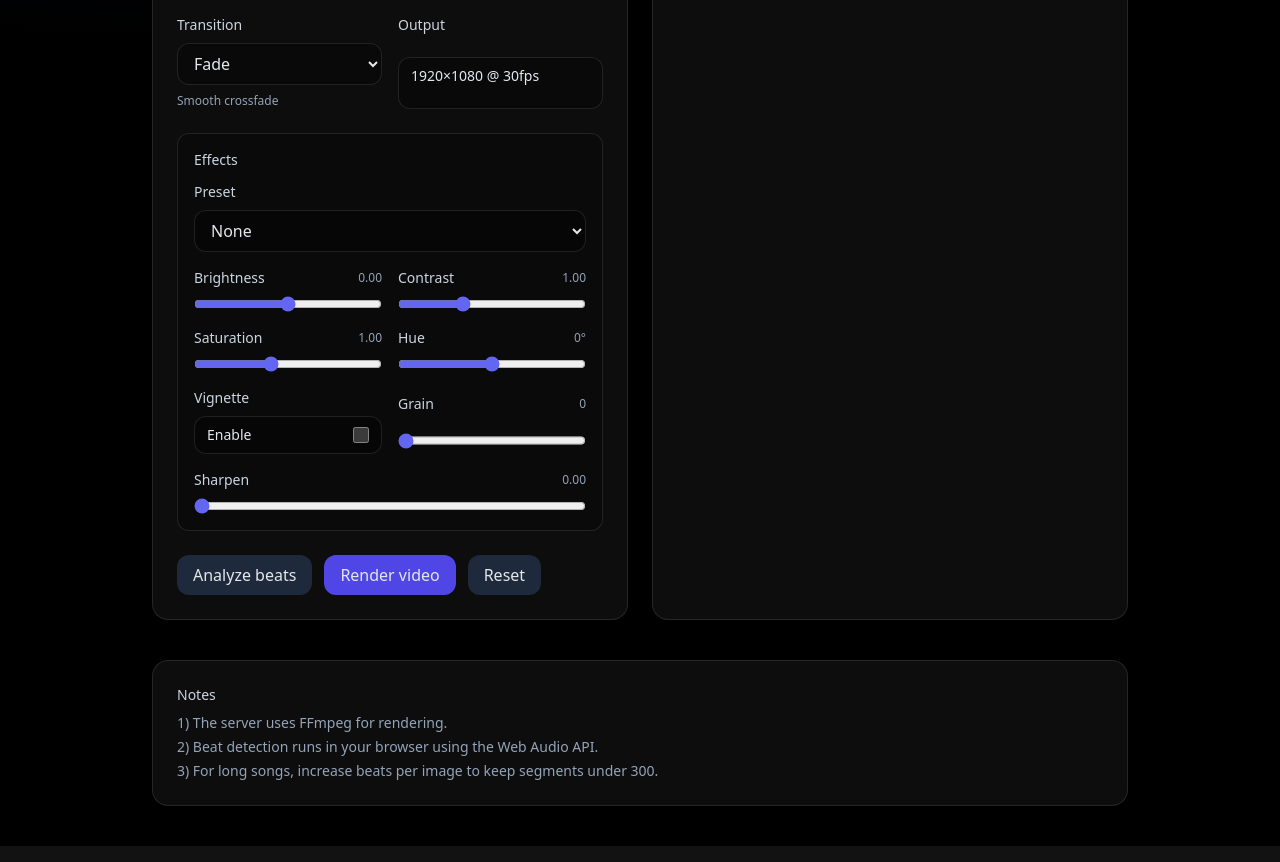
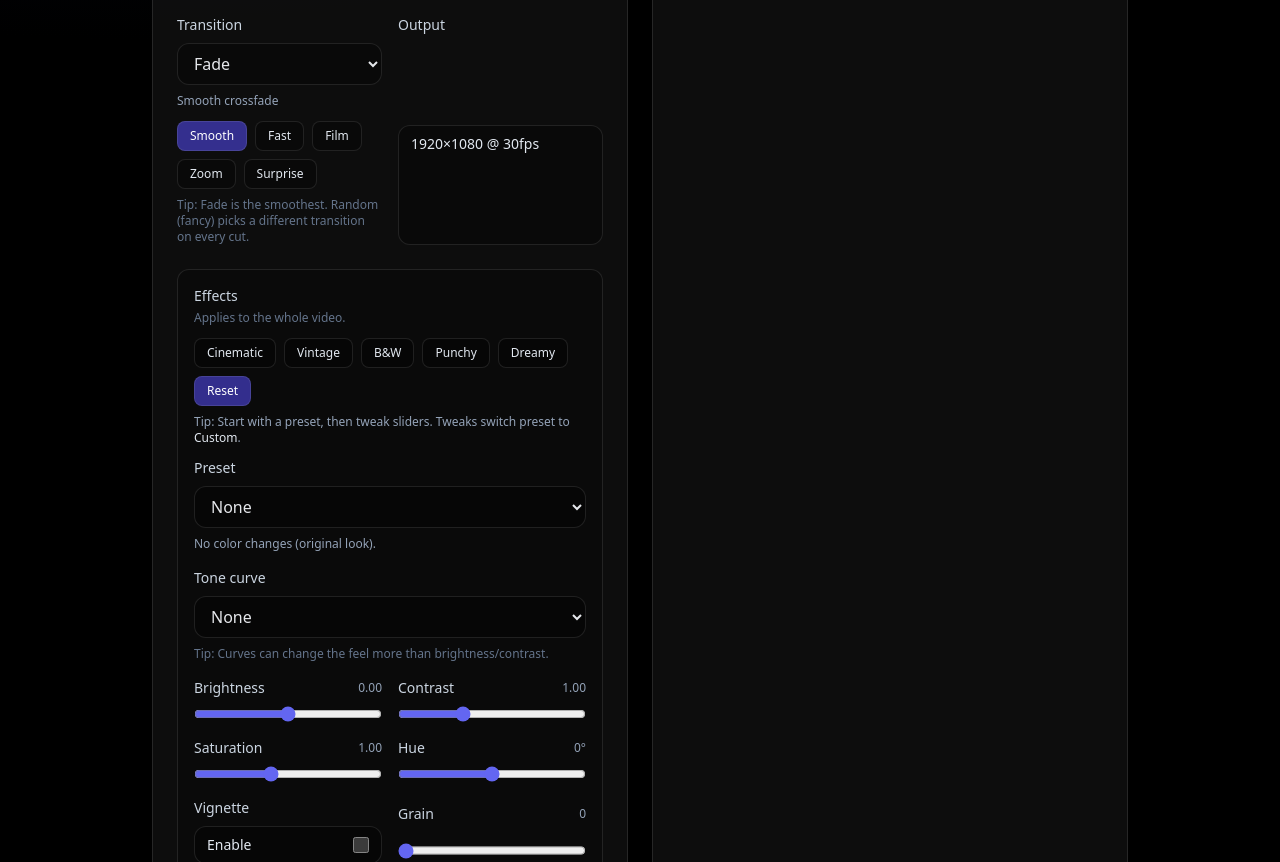
Before and after one commit to omkard267/BeatSync_video, a React (Vite) app in the folder client/: page / in a window 1280 px wide. Shown: the part 760-1622 px from the top of the page. Built offline with nearby package versions, Linux system fonts and the light colour scheme.

Commit message:
feat: Initial project setup for deployment

```diff
--- a/client/src/App.jsx
+++ b/client/src/App.jsx
@@ -227,6 +227,29 @@ function effectPresetValues(name) {
   return EFFECT_PRESETS[key] || EFFECT_PRESETS.none;
 }
 
+const EFFECT_PRESET_NOTES = {
+  none: 'No color changes (original look).',
+  cinematic: 'Higher contrast + subtle sharpen. Great for a clean "pro" look.',
+  vintage: 'Film-like look with vignette + grain.',
+  bw: 'Black & white (saturation = 0).',
+  punchy: 'Strong contrast + high saturation (sports / dance).',
+  dreamy: 'Soft + brighter look (romantic / chill).',
+  custom: 'Custom settings (you tweaked the sliders).',
+};
+
+function effectPresetNote(name) {
+  const key = typeof name === 'string' ? name.trim() : '';
+  return EFFECT_PRESET_NOTES[key] || '';
+}
+
+const TRANSITION_QUICK_PICKS = [
+  { label: 'Smooth', value: 'fade' },
+  { label: 'Fast', value: 'fadefast' },
+  { label: 'Film', value: 'dissolve' },
+  { label: 'Zoom', value: 'zoomin' },
+  { label: 'Surprise', value: 'random_fancy' },
+];
+
 export default function App() {
   const [title, setTitle] = useState('BeatSync Edit');
   const [audioFile, setAudioFile] = useState(null);
@@ -247,6 +270,44 @@ export default function App() {
   const [noise, setNoise] = useState(0);
   const [sharpen, setSharpen] = useState(0);
   const [curves, setCurves] = useState('none');
+
+  function applyEffectsPreset(next) {
+    const v = effectPresetValues(next);
+    setEffectsPreset(next);
+    setBrightness(v.brightness);
+    setContrast(v.contrast);
+    setSaturation(v.saturation);
+    setHue(v.hue);
+    setVignette(Boolean(v.vignette));
+    setNoise(v.noise);
+    setSharpen(v.sharpen);
+    setCurves(v.curves);
+  }
+
+  function markEffectsCustom() {
+    setEffectsPreset((p) => (p === 'custom' ? p : 'custom'));
+  }
+
+  function setEffectNumber(setter) {
+    return (e) => {
+      setter(Number(e.target.value));
+      markEffectsCustom();
+    };
+  }
+
+  function setEffectBool(setter) {
+    return (e) => {
+      setter(Boolean(e.target.checked));
+      markEffectsCustom();
+    };
+  }
+
+  function setEffectString(setter) {
+    return (e) => {
+      setter(String(e.target.value));
+      markEffectsCustom();
+    };
+  }
 
   const [project, setProject] = useState(null);
   const [render, setRender] = useState(null);
@@ -555,6 +616,24 @@ export default function App() {
                   <option value="revealdown">Reveal down</option>
                 </select>
                 <div className="text-xs text-slate-400">{transitionNote(transition)}</div>
+                <div className="mt-1 flex flex-wrap gap-2">
+                  {TRANSITION_QUICK_PICKS.map((t) => (
+                    <button
+                      key={t.value}
+                      type="button"
+                      onClick={() => setTransition(t.value)}
+                      className={classNames(
+                        'rounded-lg border border-white/10 bg-black/30 px-3 py-1.5 text-xs font-medium text-slate-200 hover:bg-black/40',
+                        transition === t.value ? 'border-indigo-400/40 bg-indigo-600/60 text-white' : ''
+                      )}
+                    >
+                      {t.label}
+                    </button>
+                  ))}
+                </div>
+                <div className="text-xs text-slate-500">
+                  Tip: Fade is the smoothest. Random (fancy) picks a different transition on every cut.
+                </div>
               </label>
 
               <div className="grid gap-2">
@@ -568,6 +647,76 @@ export default function App() {
             <div className="mt-6 rounded-xl border border-white/10 bg-black/20 p-4">
               <div className="text-sm text-slate-300">Effects</div>
 
+              <div className="mt-1 text-xs text-slate-500">Applies to the whole video.</div>
+
+              <div className="mt-3 flex flex-wrap gap-2">
+                <button
+                  type="button"
+                  onClick={() => applyEffectsPreset('cinematic')}
+                  className={classNames(
+                    'rounded-lg border border-white/10 bg-black/30 px-3 py-1.5 text-xs font-medium text-slate-200 hover:bg-black/40',
+                    effectsPreset === 'cinematic' ? 'border-indigo-400/40 bg-indigo-600/60 text-white' : ''
+                  )}
+                >
+                  Cinematic
+                </button>
+                <button
+                  type="button"
+                  onClick={() => applyEffectsPreset('vintage')}
+                  className={classNames(
+                    'rounded-lg border border-white/10 bg-black/30 px-3 py-1.5 text-xs font-medium text-slate-200 hover:bg-black/40',
+                    effectsPreset === 'vintage' ? 'border-indigo-400/40 bg-indigo-600/60 text-white' : ''
+                  )}
+                >
+                  Vintage
+                </button>
+                <button
+                  type="button"
+                  onClick={() => applyEffectsPreset('bw')}
+                  className={classNames(
+                    'rounded-lg border border-white/10 bg-black/30 px-3 py-1.5 text-xs font-medium text-slate-200 hover:bg-black/40',
+                    effectsPreset === 'bw' ? 'border-indigo-400/40 bg-indigo-600/60 text-white' : ''
+                  )}
+                >
+                  B&W
+                </button>
+                <button
+                  type="button"
+                  onClick={() => applyEffectsPreset('punchy')}
+                  className={classNames(
+                    'rounded-lg border border-white/10 bg-black/30 px-3 py-1.5 text-xs font-medium text-slate-200 hover:bg-black/40',
+                    effectsPreset === 'punchy' ? 'border-indigo-400/40 bg-indigo-600/60 text-white' : ''
+                  )}
+                >
+                  Punchy
+                </button>
+                <button
+                  type="button"
+                  onClick={() => applyEffectsPreset('dreamy')}
+                  className={classNames(
+                    'rounded-lg border border-white/10 bg-black/30 px-3 py-1.5 text-xs font-medium text-slate-200 hover:bg-black/40',
+                    effectsPreset === 'dreamy' ? 'border-indigo-400/40 bg-indigo-600/60 text-white' : ''
+                  )}
+                >
+                  Dreamy
+                </button>
+                <button
+                  type="button"
+                  onClick={() => applyEffectsPreset('none')}
+                  className={classNames(
+                    'rounded-lg border border-white/10 bg-black/30 px-3 py-1.5 text-xs font-medium text-slate-200 hover:bg-black/40',
+                    effectsPreset === 'none' ? 'border-indigo-400/40 bg-indigo-600/60 text-white' : ''
+                  )}
+                >
+                  Reset
+                </button>
+              </div>
+
+              <div className="mt-2 text-xs text-slate-400">
+                Tip: Start with a preset, then tweak sliders. Tweaks switch preset to{' '}
+                <span className="text-slate-200">Custom</span>.
+              </div>
+
               <div className="mt-3 grid grid-cols-1 gap-4 sm:grid-cols-2">
                 <label className="grid gap-2 sm:col-span-2">
                   <div className="text-sm text-slate-300">Preset</div>
@@ -575,19 +724,15 @@ export default function App() {
                     value={effectsPreset}
                     onChange={(e) => {
                       const next = String(e.target.value);
-                      const v = effectPresetValues(next);
-                      setEffectsPreset(next);
-                      setBrightness(v.brightness);
-                      setContrast(v.contrast);
-                      setSaturation(v.saturation);
-                      setHue(v.hue);
-                      setVignette(Boolean(v.vignette));
-                      setNoise(v.noise);
-                      setSharpen(v.sharpen);
-                      setCurves(v.curves);
+                      if (next === 'custom') {
+                        setEffectsPreset('custom');
+                        return;
+                      }
+                      applyEffectsPreset(next);
                     }}
                     className="rounded-xl border border-white/10 bg-black/30 px-3 py-2 outline-none focus:ring-2 focus:ring-indigo-500"
                   >
+                    <option value="custom">Custom</option>
                     <option value="none">None</option>
                     <option value="cinematic">Cinematic</option>
                     <option value="vintage">Vintage</option>
@@ -595,6 +740,24 @@ export default function App() {
                     <option value="punchy">Punchy</option>
                     <option value="dreamy">Dreamy</option>
                   </select>
+                  <div className="text-xs text-slate-400">{effectPresetNote(effectsPreset)}</div>
+                </label>
+
+                <label className="grid gap-2 sm:col-span-2">
+                  <div className="text-sm text-slate-300">Tone curve</div>
+                  <select
+                    value={curves}
+                    onChange={setEffectString(setCurves)}
+                    className="rounded-xl border border-white/10 bg-black/30 px-3 py-2 outline-none focus:ring-2 focus:ring-indigo-500"
+                  >
+                    <option value="none">None</option>
+                    <option value="lighter">Lighter</option>
+                    <option value="medium_contrast">Medium contrast</option>
+                    <option value="strong_contrast">Strong contrast</option>
+                    <option value="vintage">Vintage</option>
+                    <option value="cross_process">Cross process</option>
+                  </select>
+                  <div className="text-xs text-slate-500">Tip: Curves can change the feel more than brightness/contrast.</div>
                 </label>
 
                 <label className="grid gap-2">
@@ -608,7 +771,7 @@ export default function App() {
                     max={0.3}
                     step={0.01}
                     value={brightness}
-                    onChange={(e) => setBrightness(Number(e.target.value))}
+                    onChange={setEffectNumber(setBrightness)}
                     className="w-full accent-indigo-500"
                   />
                 </label>
@@ -624,7 +787,7 @@ export default function App() {
                     max={2}
                     step={0.01}
                     value={contrast}
-                    onChange={(e) => setContrast(Number(e.target.value))}
+                    onChange={setEffectNumber(setContrast)}
                     className="w-full accent-indigo-500"
                   />
                 </label>
@@ -640,7 +803,7 @@ export default function App() {
                     max={2.5}
                     step={0.01}
                     value={saturation}
-                    onChange={(e) => setSaturation(Number(e.target.value))}
+                    onChange={setEffectNumber(setSaturation)}
                     className="w-full accent-indigo-500"
                   />
                 </label>
@@ -656,7 +819,7 @@ export default function App() {
                     max={180}
                     step={1}
                     value={hue}
-                    onChange={(e) => setHue(Number(e.target.value))}
+                    onChange={setEffectNumber(setHue)}
                     className="w-full accent-indigo-500"
                   />
                 </label>
@@ -668,7 +831,7 @@ export default function App() {
                     <input
                       type="checkbox"
                       checked={vignette}
-                      onChange={(e) => setVignette(Boolean(e.target.checked))}
+                      onChange={setEffectBool(setVignette)}
                       className="h-4 w-4 accent-indigo-500"
                     />
                   </div>
@@ -685,7 +848,7 @@ export default function App() {
                     max={30}
                     step={1}
                     value={noise}
-                    onChange={(e) => setNoise(Number(e.target.value))}
+                    onChange={setEffectNumber(setNoise)}
                     className="w-full accent-indigo-500"
                   />
                 </label>
@@ -701,7 +864,7 @@ export default function App() {
                     max={2}
                     step={0.05}
                     value={sharpen}
-                    onChange={(e) => setSharpen(Number(e.target.value))}
+                    onChange={setEffectNumber(setSharpen)}
                     className="w-full accent-indigo-500"
                   />
                 </label>
```
Also changed, not shown: 2 other files (tests, documents, lock files or other folders).
